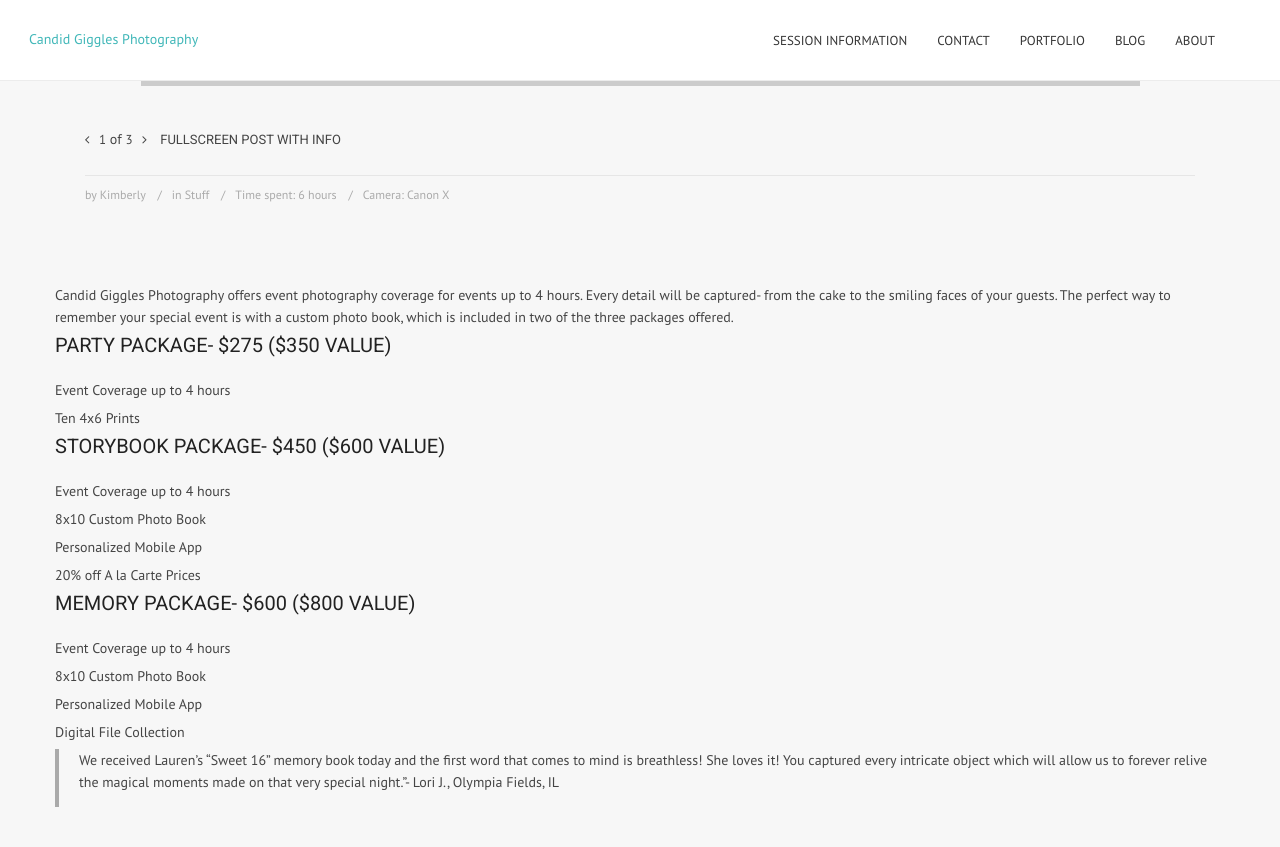
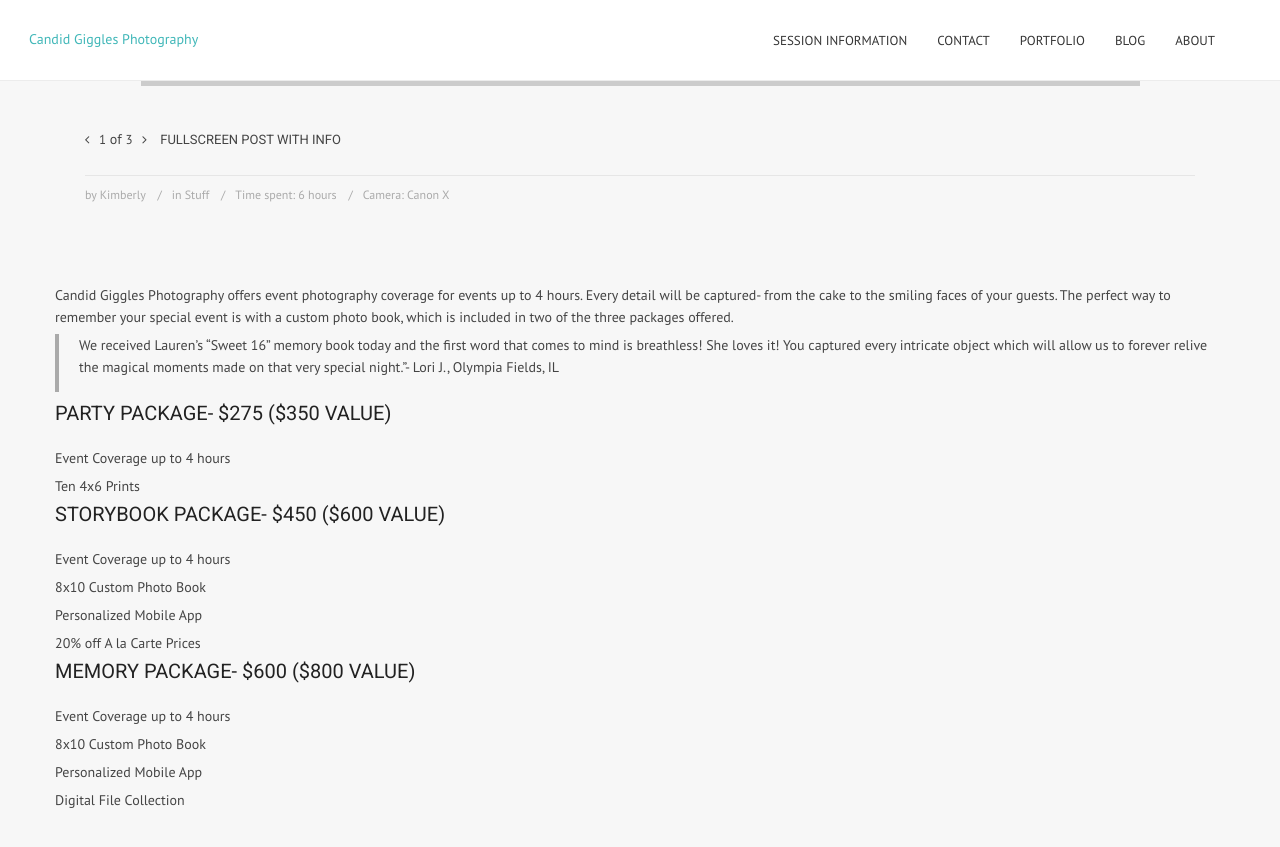
Before and after one commit to candidgiggles/kmitchellphoto.github.io, a Jekyll site: the page built from event-photography/index.md, in a window 1280 px wide and 900 px high, scrolled down 661 px. Shown: the top 847 px of the window. Built offline with Jekyll 4.4.1, drawn with Linux system fonts in a browser that asks for light colours; part of the change alters nothing that is shown.

```diff
--- a/event-photography/index.md
+++ b/event-photography/index.md
@@ -17,7 +17,7 @@ camera: Canon X
 
 Candid Giggles Photography offers event photography coverage for events up to 4 hours. Every detail will be captured- from the cake to the smiling faces of your guests. The perfect way to remember your special event is with a custom photo book, which is included in two of the three packages offered.
 
-
+> We received Lauren's "Sweet 16" memory book today and the first word that comes to mind is breathless! She loves it! You captured every intricate object which will allow us to forever relive the magical moments made on that very special night."- Lori J., Olympia Fields, IL
 
 ### Party Package- $275 ($350 Value)
 Event Coverage up to 4 hours
@@ -43,5 +43,3 @@ Event Coverage up to 4 hours
 Personalized Mobile App
 
 Digital File Collection
-
-> We received Lauren's "Sweet 16" memory book today and the first word that comes to mind is breathless! She loves it! You captured every intricate object which will allow us to forever relive the magical moments made on that very special night."- Lori J., Olympia Fields, IL
```
